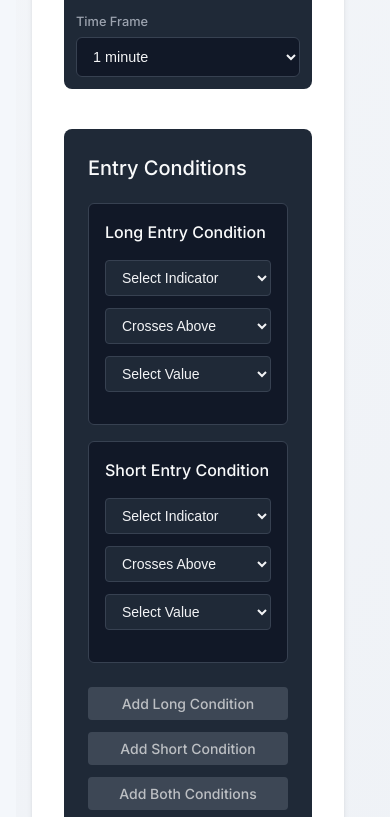
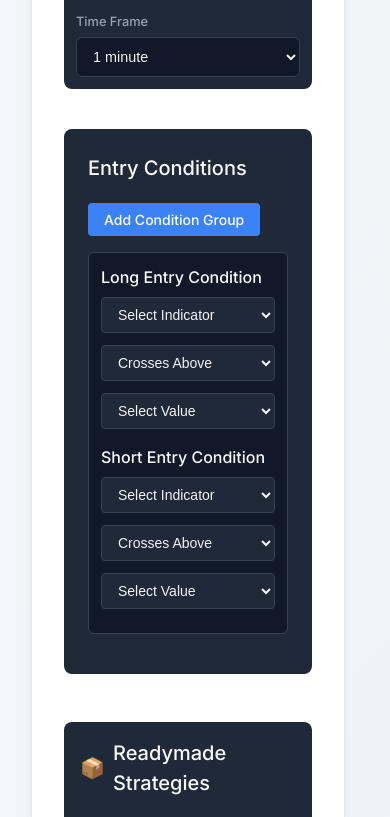
Before and after one commit to sudhanshu2070/last-trade, a React (Vite) app: page /strategies/1 in a window 390 px wide. Shown: the part 1122-1939 px from the top of the page. Built offline with nearby package versions, Linux system fonts and the light colour scheme.

Commit message:
Added Entry setting 0.2

```diff
--- a/src/Pages/StrategyTabs/CreateStrategy/Sections/EntryConditions/EntryConditions.module.css
+++ b/src/Pages/StrategyTabs/CreateStrategy/Sections/EntryConditions/EntryConditions.module.css
@@ -1,3 +1,4 @@
+/* EntryConditions.module.css */
 .section {
   background-color: rgb(31 41 55);
   border-radius: 0.5rem;
@@ -13,30 +14,65 @@
   color: #f9fafb;
 }
 
-.conditionsContainer {
-  display: flex;
-  gap: 2rem;
-  margin-bottom: 1.5rem;
+.addButton {
+  padding: 0.5rem 1rem;
+  background-color: rgb(59 130 246);
+  color: white;
+  border: none;
+  border-radius: 0.25rem;
+  cursor: pointer;
+  font-size: 0.875rem;
+  margin-bottom: 1rem;
+  transition: background-color 0.2s;
+}
+
+.addButton:hover {
+  background-color: rgb(37 99 235);
 }
 
 .conditionGroup {
-  flex: 1;
   background-color: rgb(17 24 39);
   border-radius: 0.375rem;
   padding: 1rem;
   border: 1px solid rgb(55 65 81);
+  margin-bottom: 1rem;
+  position: relative;
+}
+
+.deleteButton {
+  position: absolute;
+  top: 12px;
+  right: 12px;
+  background: none;
+  border: none;
+  color: #ef4444;
+  cursor: pointer;
+  padding: 4px;
+}
+
+.trashIcon {
+  font-size: 1rem;
+  transition: transform 0.2s;
+}
+
+.deleteButton:hover .trashIcon {
+  transform: scale(1.1);
+}
+
+.conditionPair {
+  margin-bottom: 1rem;
+}
+
+.conditionPair:last-child {
+  margin-bottom: 0;
 }
 
 .conditionTitle {
   font-size: 1rem;
   font-weight: 500;
   margin-top: 0;
-  margin-bottom: 1rem;
+  margin-bottom: 0.5rem;
   color: #f9fafb;
-}
-
-.conditionForm {
-  margin-bottom: 1rem;
 }
 
 .dropdownGroup {
@@ -64,83 +100,12 @@
   border-color: rgb(59 130 246);
 }
 
-.existingCondition {
-  display: flex;
-  align-items: center;
-  gap: 0.5rem;
-  padding: 0.5rem;
-  margin-bottom: 0.5rem;
-  background-color: rgb(31 41 55);
-  border-radius: 0.25rem;
-}
-
-.logicSelect {
-  padding: 0.25rem 0.5rem;
-  background-color: rgb(55 65 81);
-  border: 1px solid rgb(75 85 99);
-  border-radius: 0.25rem;
-  color: #f3f4f6;
-  font-size: 0.75rem;
-  margin-right: 0.5rem;
-}
-
-.conditionText {
-  flex: 1;
-  font-size: 0.875rem;
-  color: #d1d5db;
-}
-
-.removeButton {
-  background: none;
-  border: none;
-  color: #ef4444;
-  font-size: 1.25rem;
-  cursor: pointer;
-  padding: 0 0.5rem;
-}
-
-.removeButton:hover {
-  color: #dc2626;
-}
-
-.actionButtons {
-  display: flex;
-  gap: 0.75rem;
-  margin-top: 1rem;
-}
-
-.addButton {
-  padding: 0.5rem 1rem;
-  background-color: rgb(59 130 246);
-  color: white;
-  border: none;
-  border-radius: 0.25rem;
-  cursor: pointer;
-  font-size: 0.875rem;
-  transition: background-color 0.2s;
-}
-
-.addButton:hover {
-  background-color: rgb(37 99 235);
-}
-
-.addButton:disabled {
-  background-color: rgb(75 85 99);
-  cursor: not-allowed;
-  opacity: 0.7;
-}
-
 @media (max-width: 768px) {
-  .conditionsContainer {
-    flex-direction: column;
-    gap: 1rem;
-  }
-
-  .actionButtons {
+  .dropdownGroup {
     flex-direction: column;
   }
 
-  .dropdownGroup {
-    flex-direction: column;
+  .conditionGroup {
+    padding: 0.75rem;
   }
 }
--- a/src/Pages/StrategyTabs/CreateStrategy/Sections/EntryConditions/EntryConditions.tsx
+++ b/src/Pages/StrategyTabs/CreateStrategy/Sections/EntryConditions/EntryConditions.tsx
@@ -1,256 +1,190 @@
-import { useState } from 'react';
+// EntryConditions.tsx
+import React, { useState } from 'react';
 import styles from './EntryConditions.module.css';
+import { FaTrash } from 'react-icons/fa';
 
-interface Condition {
+interface ConditionGroup {
   id: string;
+  longCondition: {
     indicator: string;
     operator: string;
     value: string;
-  logic: 'AND' | 'OR';
+  };
+  shortCondition: {
+    indicator: string;
+    operator: string;
+    value: string;
+  };
 }
 
 const EntryConditions = () => {
-  const [longConditions, setLongConditions] = useState<Condition[]>([]);
-  const [shortConditions, setShortConditions] = useState<Condition[]>([]);
-  const [newLongCondition, setNewLongCondition] = useState<Omit<Condition, 'id'>>({
+  const [conditionGroups, setConditionGroups] = useState<ConditionGroup[]>([{
+    id: 'initial-group',
+    longCondition: {
       indicator: '',
       operator: 'Crosses Above',
       value: '',
-    logic: 'AND'
-  });
-  const [newShortCondition, setNewShortCondition] = useState<Omit<Condition, 'id'>>({
+    },
+    shortCondition: {
       indicator: '',
       operator: 'Crosses Above',
       value: '',
-    logic: 'AND'
-  });
+    }
+  }]);
 
   const indicators = ['RSI', 'MACD', 'SMA', 'EMA', 'Bollinger Bands', 'Stochastic'];
   const operators = ['Crosses Above', 'Crosses Below', 'Greater Than', 'Less Than'];
   const valueOptions = ['0', '20', '50', '80', '100', 'Custom...'];
 
-  const addCondition = (type: 'long' | 'short' | 'both') => {
-    const timestamp = Date.now().toString();
-
-    if (type === 'long' || type === 'both') {
-      const newCondition = {
-        ...newLongCondition,
-        id: `long-${timestamp}`
-      };
-      setLongConditions([...longConditions, newCondition]);
-      setNewLongCondition({
+  const addConditionGroup = () => {
+    const newGroup = {
+      id: `group-${Date.now()}`,
+      longCondition: {
         indicator: '',
         operator: 'Crosses Above',
         value: '',
-        logic: 'AND'
-      });
-    }
-
-    if (type === 'short' || type === 'both') {
-      const newCondition = {
-        ...newShortCondition,
-        id: `short-${timestamp}`
-      };
-      setShortConditions([...shortConditions, newCondition]);
-      setNewShortCondition({
+      },
+      shortCondition: {
         indicator: '',
         operator: 'Crosses Above',
         value: '',
-        logic: 'AND'
-      });
       }
     };
-
-  const updateCondition = (type: 'long' | 'short', id: string, field: string, value: string) => {
-    const setter = type === 'long' ? setLongConditions : setShortConditions;
-    const conditions = type === 'long' ? longConditions : shortConditions;
-
-    setter(conditions.map(cond =>
-      cond.id === id ? { ...cond, [field]: value } : cond
-    ));
+    setConditionGroups([...conditionGroups, newGroup]);
   };
 
-  const removeCondition = (type: 'long' | 'short', id: string) => {
-    const setter = type === 'long' ? setLongConditions : setShortConditions;
-    const conditions = type === 'long' ? longConditions : shortConditions;
+  const updateConditionGroup = (id: string, field: string, value: string, conditionType: 'long' | 'short') => {
+    setConditionGroups(conditionGroups.map(group => {
+      if (group.id === id) {
+        return {
+          ...group,
+          [conditionType === 'long' ? 'longCondition' : 'shortCondition']: {
+            ...group[conditionType === 'long' ? 'longCondition' : 'shortCondition'],
+            [field]: value
+          }
+        };
+      }
+      return group;
+    }));
+  };
 
-    setter(conditions.filter(cond => cond.id !== id));
+  const removeConditionGroup = (id: string) => {
+    if (conditionGroups.length > 1) {
+      setConditionGroups(conditionGroups.filter(group => group.id !== id));
+    }
   };
 
   return (
     <div className={styles.section}>
       <h3 className={styles.sectionTitle}>Entry Conditions</h3>
 
-      <div className={styles.conditionsContainer}>
-        {/* Long Entry Conditions */}
-        <div className={styles.conditionGroup}>
+      <button
+        onClick={addConditionGroup}
+        className={styles.addButton}
+      >
+        Add Condition Group
+      </button>
+
+      {/* Condition Groups */}
+      {conditionGroups.map((group) => (
+        <div key={group.id} className={styles.conditionGroup}>
+          {conditionGroups.length > 1 && (
+            <button
+              onClick={() => removeConditionGroup(group.id)}
+              className={styles.deleteButton}
+              aria-label="Delete condition group"
+            >
+              <FaTrash className={styles.trashIcon} />
+            </button>
+          )}
+
+          <div className={styles.conditionPair}>
             <h4 className={styles.conditionTitle}>Long Entry Condition</h4>
-
-          <div className={styles.conditionForm}>
             <div className={styles.dropdownGroup}>
               <div className={styles.dropdown}>
                 <select
-                  value={newLongCondition.indicator}
-                  onChange={(e) => setNewLongCondition({...newLongCondition, indicator: e.target.value})}
+                  value={group.longCondition.indicator}
+                  onChange={(e) => updateConditionGroup(group.id, 'indicator', e.target.value, 'long')}
                   className={styles.dropdownSelect}
                 >
                   <option value="">Select Indicator</option>
                   {indicators.map(ind => (
-                    <option key={`long-ind-${ind}`} value={ind}>{ind}</option>
+                    <option key={`${group.id}-long-ind-${ind}`} value={ind}>{ind}</option>
                   ))}
                 </select>
               </div>
 
               <div className={styles.dropdown}>
                 <select
-                  value={newLongCondition.operator}
-                  onChange={(e) => setNewLongCondition({...newLongCondition, operator: e.target.value})}
+                  value={group.longCondition.operator}
+                  onChange={(e) => updateConditionGroup(group.id, 'operator', e.target.value, 'long')}
                   className={styles.dropdownSelect}
                 >
                   {operators.map(op => (
-                    <option key={`long-op-${op}`} value={op}>{op}</option>
+                    <option key={`${group.id}-long-op-${op}`} value={op}>{op}</option>
                   ))}
                 </select>
               </div>
 
               <div className={styles.dropdown}>
                 <select
-                  value={newLongCondition.value}
-                  onChange={(e) => setNewLongCondition({...newLongCondition, value: e.target.value})}
+                  value={group.longCondition.value}
+                  onChange={(e) => updateConditionGroup(group.id, 'value', e.target.value, 'long')}
                   className={styles.dropdownSelect}
                 >
                   <option value="">Select Value</option>
                   {valueOptions.map(val => (
-                    <option key={`long-val-${val}`} value={val}>{val}</option>
+                    <option key={`${group.id}-long-val-${val}`} value={val}>{val}</option>
                   ))}
                 </select>
               </div>
             </div>
           </div>
 
-          {/* Existing Long Conditions */}
-          {longConditions.map((cond, index) => (
-            <div key={cond.id} className={styles.existingCondition}>
-              {index > 0 && (
-                <select
-                  value={cond.logic}
-                  onChange={(e) => updateCondition('long', cond.id, 'logic', e.target.value as 'AND' | 'OR')}
-                  className={styles.logicSelect}
-                >
-                  <option value="AND">AND</option>
-                  <option value="OR">OR</option>
-                </select>
-              )}
-              <span className={styles.conditionText}>
-                {cond.indicator} {cond.operator} {cond.value}
-              </span>
-              <button
-                onClick={() => removeCondition('long', cond.id)}
-                className={styles.removeButton}
-              >
-                ×
-              </button>
-            </div>
-          ))}
-        </div>
-
-        {/* Short Entry Conditions */}
-        <div className={styles.conditionGroup}>
+          <div className={styles.conditionPair}>
             <h4 className={styles.conditionTitle}>Short Entry Condition</h4>
-
-          <div className={styles.conditionForm}>
             <div className={styles.dropdownGroup}>
               <div className={styles.dropdown}>
                 <select
-                  value={newShortCondition.indicator}
-                  onChange={(e) => setNewShortCondition({...newShortCondition, indicator: e.target.value})}
+                  value={group.shortCondition.indicator}
+                  onChange={(e) => updateConditionGroup(group.id, 'indicator', e.target.value, 'short')}
                   className={styles.dropdownSelect}
                 >
                   <option value="">Select Indicator</option>
                   {indicators.map(ind => (
-                    <option key={`short-ind-${ind}`} value={ind}>{ind}</option>
+                    <option key={`${group.id}-short-ind-${ind}`} value={ind}>{ind}</option>
                   ))}
                 </select>
               </div>
 
               <div className={styles.dropdown}>
                 <select
-                  value={newShortCondition.operator}
-                  onChange={(e) => setNewShortCondition({...newShortCondition, operator: e.target.value})}
+                  value={group.shortCondition.operator}
+                  onChange={(e) => updateConditionGroup(group.id, 'operator', e.target.value, 'short')}
                   className={styles.dropdownSelect}
                 >
                   {operators.map(op => (
-                    <option key={`short-op-${op}`} value={op}>{op}</option>
+                    <option key={`${group.id}-short-op-${op}`} value={op}>{op}</option>
                   ))}
                 </select>
               </div>
 
               <div className={styles.dropdown}>
                 <select
-                  value={newShortCondition.value}
-                  onChange={(e) => setNewShortCondition({...newShortCondition, value: e.target.value})}
+                  value={group.shortCondition.value}
+                  onChange={(e) => updateConditionGroup(group.id, 'value', e.target.value, 'short')}
                   className={styles.dropdownSelect}
                 >
                   <option value="">Select Value</option>
                   {valueOptions.map(val => (
-                    <option key={`short-val-${val}`} value={val}>{val}</option>
+                    <option key={`${group.id}-short-val-${val}`} value={val}>{val}</option>
                   ))}
                 </select>
               </div>
             </div>
           </div>
-
-          {/* Existing Short Conditions */}
-          {shortConditions.map((cond, index) => (
-            <div key={cond.id} className={styles.existingCondition}>
-              {index > 0 && (
-                <select
-                  value={cond.logic}
-                  onChange={(e) => updateCondition('short', cond.id, 'logic', e.target.value as 'AND' | 'OR')}
-                  className={styles.logicSelect}
-                >
-                  <option value="AND">AND</option>
-                  <option value="OR">OR</option>
-                </select>
-              )}
-              <span className={styles.conditionText}>
-                {cond.indicator} {cond.operator} {cond.value}
-              </span>
-              <button
-                onClick={() => removeCondition('short', cond.id)}
-                className={styles.removeButton}
-              >
-                ×
-              </button>
         </div>
       ))}
-        </div>
-      </div>
-
-      <div className={styles.actionButtons}>
-        <button
-          onClick={() => addCondition('long')}
-          className={styles.addButton}
-          disabled={!newLongCondition.indicator || !newLongCondition.value}
-        >
-          Add Long Condition
-        </button>
-        <button
-          onClick={() => addCondition('short')}
-          className={styles.addButton}
-          disabled={!newShortCondition.indicator || !newShortCondition.value}
-        >
-          Add Short Condition
-        </button>
-        <button
-          onClick={() => addCondition('both')}
-          className={styles.addButton}
-          disabled={(!newLongCondition.indicator || !newLongCondition.value) &&
-                    (!newShortCondition.indicator || !newShortCondition.value)}
-        >
-          Add Both Conditions
-        </button>
-      </div>
     </div>
   );
 };
```
Lines whose indentation alone changed are shown as unchanged.
